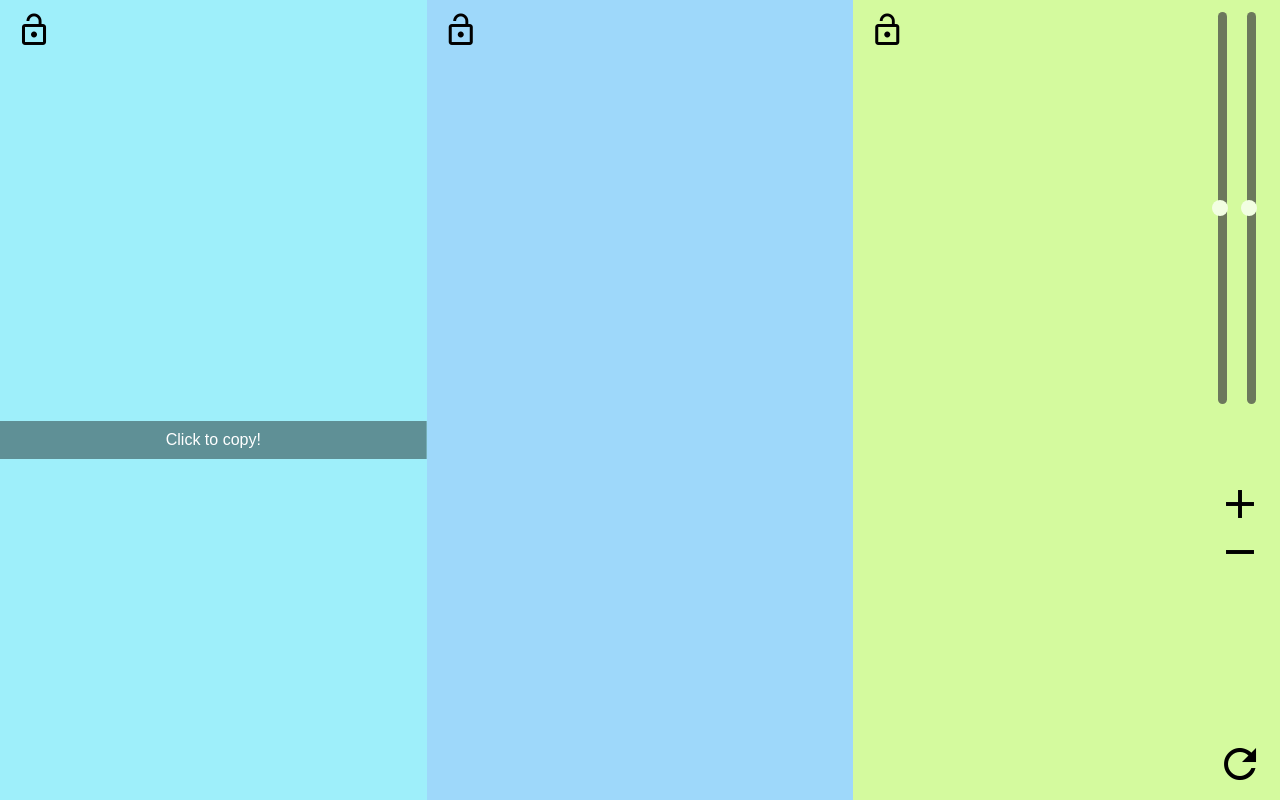
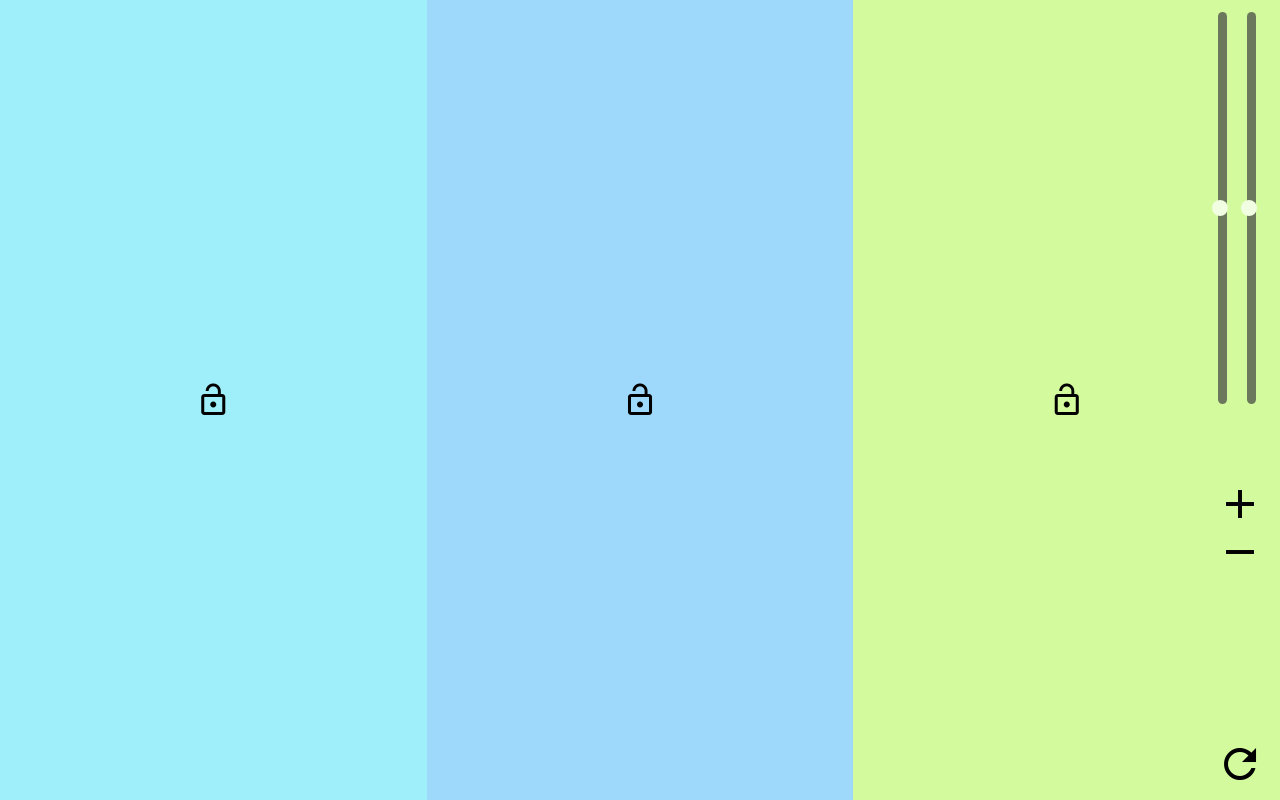
Before and after one commit to Pantonius/Colormatic, a plain HTML site: page index.html in a window 1280 px wide. Drawn offline with Linux system fonts and the light colour scheme.

Commit message:
Removed tooltips

```diff
--- a/index.html
+++ b/index.html
@@ -74,14 +74,21 @@
                 height: 100%;
             }
 
+            .grid-container .item {
+                display: flex;
+                justify-content: center;
+                align-items: center;
+            }
+
             .lock {
                 cursor: pointer;
 
                 position: relative;
-                top: 12px;
-                left: 16px;
+                /*top: 12px;
+                left: 16px;*/
             }
 
+            /*
             .tooltip {
                 position: relative;
 
@@ -96,10 +103,6 @@
                 background-color: rgba(0, 0, 0, 0.4);
 
                 margin: 0;
-                top: 50%;
-                left: 50%;
-                -ms-transform: translate(-50%, -50%);
-                transform: translate(-50%, -50%);
                 padding: 10px;
 
                 transition: opacity 1s;
@@ -108,7 +111,7 @@
             .grid-container .item:hover .tooltip {
                 visibility: visible;
                 opacity: 1;
-            }
+            }*/
 
             #refresh {
                 cursor: pointer;
@@ -239,9 +242,9 @@
             button.classList.add("lock");
             button.appendChild(document.createTextNode("lock_open"));
 
-            var tooltip = document.createElement("div");
+            /*var tooltip = document.createElement("div");
             tooltip.classList.add("tooltip");
-            tooltip.appendChild(document.createTextNode("Click to copy!"));;
+            tooltip.appendChild(document.createTextNode("Click to copy!"));*/
 
             var div = document.createElement("div");
             div.classList.add("item");
@@ -251,7 +254,7 @@
             })
 
             div.appendChild(button);
-            div.appendChild(tooltip);
+            //div.appendChild(tooltip);
 
             document.getElementById("grid").appendChild(div);
         }
```
